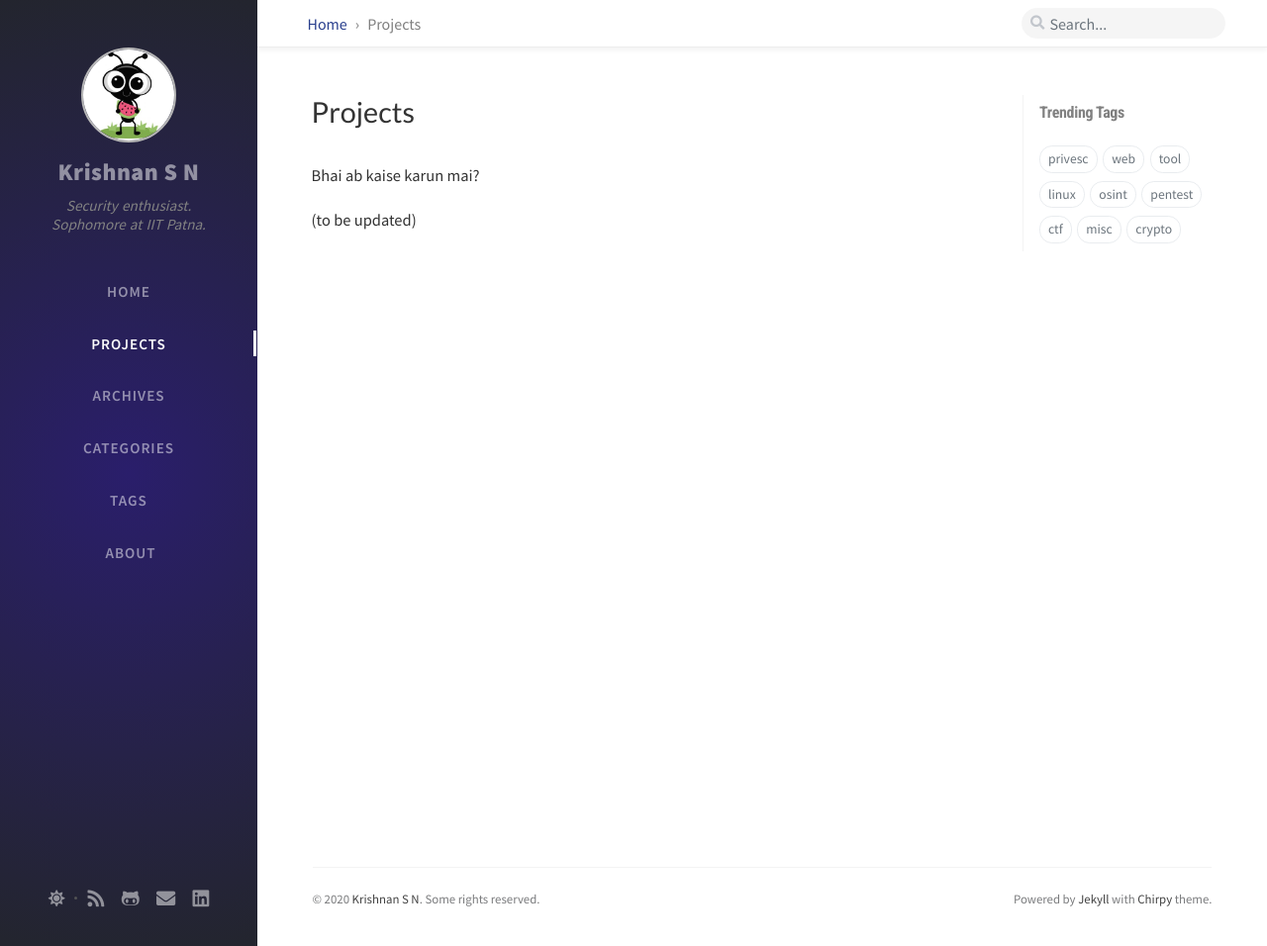
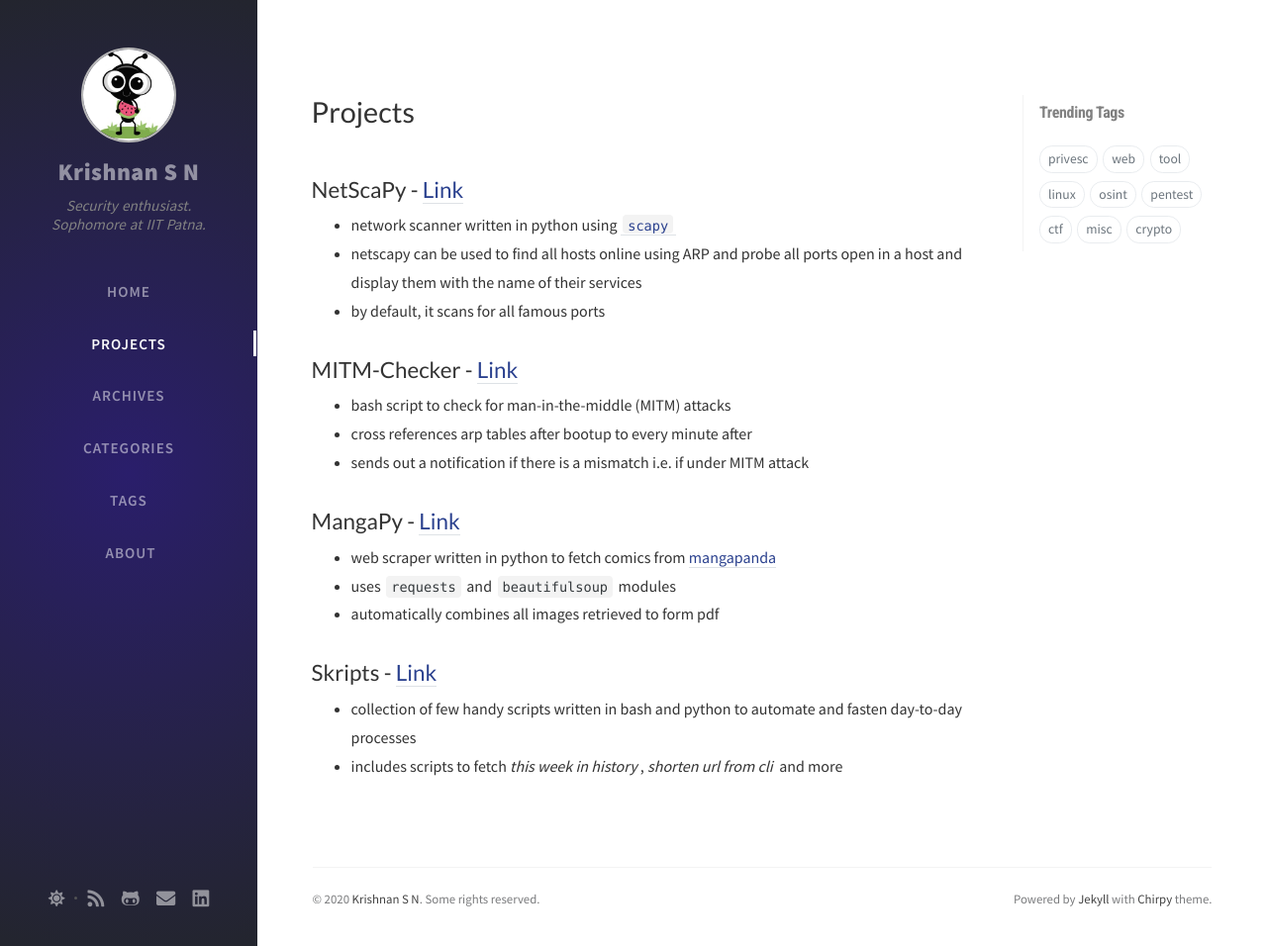
Before and after one commit to lordlabuckdas/lordlabuckdas.github.io, a Jekyll site: the page built from tabs/projects.md, in a window 1280 px wide and 956 px high. Shown: the whole window at 99% size. Built offline with Jekyll 4.4.1, drawn with Linux system fonts in a browser that asks for light colours; nearby versions of some CDN libraries; comment, search, counter and statistics services are not loaded.

Commit message:
finally added projects

```diff
--- a/tabs/projects.md
+++ b/tabs/projects.md
@@ -3,6 +3,25 @@ title: Projects
 # a category to showcase my projects
 ---
 
-Bhai ab kaise karun mai?
+## NetScaPy - [Link](https://github.com/lordlabuckdas/netscapy)
 
-(to be updated)
+* network scanner written in python using [`scapy`](https://scapy.net/)
+* netscapy can be used to find all hosts online using ARP and probe all ports open in a host and display them with the name of their services
+* by default, it scans for all famous ports
+
+## MITM-Checker - [Link](https://github.com/lordlabuckdas/skripts/tree/master/mitmchecker)
+
+* bash script to check for man-in-the-middle (MITM) attacks
+* cross references arp tables after bootup to every minute after
+* sends out a notification if there is a mismatch i.e. if under MITM attack
+
+## MangaPy - [Link](https://github.com/lordlabuckdas/mangapy)
+
+* web scraper written in python to fetch comics from [mangapanda](https://mangapanda.com)
+* uses `requests` and `beautifulsoup` modules
+* automatically combines all images retrieved to form pdf
+
+## Skripts - [Link](https://github.com/lordlabuckdas/skripts)
+
+* collection of few handy scripts written in bash and python to automate and fasten day-to-day processes
+* includes scripts to fetch *this week in history*, *shorten url from cli* and more
```
